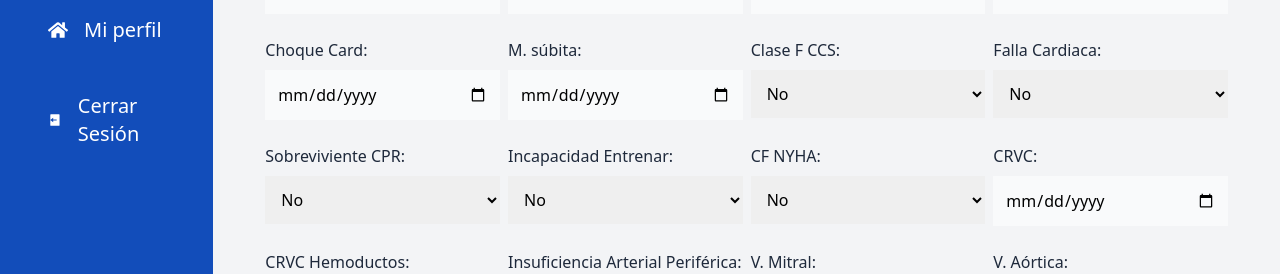
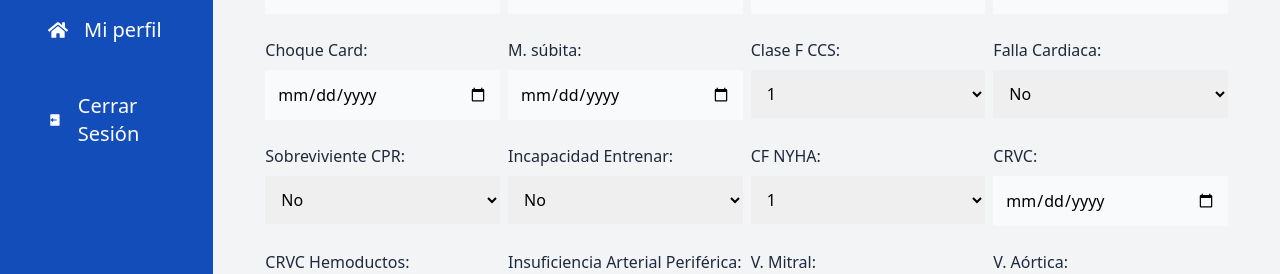
Before and after one commit to Emosnaya/pacientesrhc-react, a React (Vite) app: page /clinico/1 in a window 1280 px wide. Shown: the part 408-682 px from the top of the page. Built offline with nearby package versions, Linux system fonts and the light colour scheme; no server answers; sample sign-in values are in the browser's storage.

Commit message:
Ajstando campos con opciones

```diff
--- a/src/components/FormEstarti.jsx
+++ b/src/components/FormEstarti.jsx
@@ -1273,6 +1273,7 @@ export default function FormEstarti() {
                                     <option value="a">A</option>
                                     <option value="b">B</option>
                                     <option value="c">C</option>
+                                    <option value="d">D</option>
                                 </select>
                             </div>
                             <div className="mb-4">
--- a/src/components/PacienteEstrati.jsx
+++ b/src/components/PacienteEstrati.jsx
@@ -1539,6 +1539,7 @@ export default function PacienteEstrati() {
                                     <option value="a">A</option>
                                     <option value="b">B</option>
                                     <option value="c">C</option>
+                                    <option value="d">D</option>
                                 </select>
                             </div>
                             <div className="mb-4">
--- a/src/views/ExpClinico.jsx
+++ b/src/views/ExpClinico.jsx
@@ -289,9 +289,11 @@ export default function ExpClinico() {
                                 >
                                     Clase F CCS:
                                 </label>
-                                <select id="clase_ccs" name="clase_ccs" className='mt-2 w-full p-3'  value={expediente.clase_f_ccs===1 ||expediente.clase_f_ccs ==="true"?"true":"false"} onChange={ev => setExpediente({...expediente,clase_f_ccs: ev.target.value})} >
-                                    <option value="true">Si</option>
-                                    <option value="false">No</option>
+                                <select id="clase_ccs" name="clase_ccs" className='mt-2 w-full p-3' value={expediente.clase_f_ccs}   onChange={ev => setExpediente({...expediente,clase_f_ccs: ev.target.value})}>
+                                    <option value="1">1</option>
+                                    <option value="2">2</option>
+                                    <option value="3">3</option>
+                                    <option value="4">4</option>
                                 </select>
                             </div>
                             <div className="mb-4">
@@ -331,15 +333,17 @@ export default function ExpClinico() {
                                 </select>
                             </div>
                             <div className="mb-4">
-                                <label
+                            <label
                                     htmlFor="cf_nyha"
                                     className="text-slate-800"
                                 >
                                     CF NYHA:
                                 </label>
-                                <select id="cf_nyha" name="cf_nyha" className='mt-2 w-full p-3' value={expediente.cf_nyha===1 ||expediente.cf_nyha ==="true"?"true":"false"} onChange={ev => setExpediente({...expediente,cf_nyha: ev.target.value})} >
-                                    <option value="true">Si</option>
-                                    <option value="false">No</option>
+                                <select id="cf_nyha" name="cf_nyha" className='mt-2 w-full p-3' value={expediente.cf_nyha} onChange={ev => setExpediente({...expediente,cf_nyha: ev.target.value})} >
+                                    <option value="1">1</option>
+                                    <option value="2">2</option>
+                                    <option value="3">3</option>
+                                    <option value="4">4</option>
                                 </select>
                             </div>
                             <div className="mb-4">
--- a/src/views/ImpClinico.jsx
+++ b/src/views/ImpClinico.jsx
@@ -509,9 +509,11 @@ export default function ImpClinico() {
                                 >
                                     Clase F CCS:
                                 </label>
-                                <select id="clase_ccs" name="clase_ccs" className='mt-2 w-full p-3'  value={expediente.clase_f_ccs===1 ||expediente.clase_f_ccs ==="true"?"true":"false"} onChange={ev => setExpediente({...expediente,clase_f_ccs: ev.target.value})} >
-                                    <option value="true">Si</option>
-                                    <option value="false">No</option>
+                                <select id="clase_ccs" name="clase_ccs" className='mt-2 w-full p-3' value={expediente.clase_f_ccs}   onChange={ev => setExpediente({...expediente,clase_f_ccs: ev.target.value})}>
+                                    <option value="1">1</option>
+                                    <option value="2">2</option>
+                                    <option value="3">3</option>
+                                    <option value="4">4</option>
                                 </select>
                             </div>
                             <div className="mb-4">
@@ -551,15 +553,17 @@ export default function ImpClinico() {
                                 </select>
                             </div>
                             <div className="mb-4">
-                                <label
+                            <label
                                     htmlFor="cf_nyha"
                                     className="text-slate-800"
                                 >
                                     CF NYHA:
                                 </label>
-                                <select id="cf_nyha" name="cf_nyha" className='mt-2 w-full p-3' value={expediente.cf_nyha===1 ||expediente.cf_nyha ==="true"?"true":"false"} onChange={ev => setExpediente({...expediente,cf_nyha: ev.target.value})} >
-                                    <option value="true">Si</option>
-                                    <option value="false">No</option>
+                                <select id="cf_nyha" name="cf_nyha" className='mt-2 w-full p-3' value={expediente.cf_nyha} onChange={ev => setExpediente({...expediente,cf_nyha: ev.target.value})} >
+                                    <option value="1">1</option>
+                                    <option value="2">2</option>
+                                    <option value="3">3</option>
+                                    <option value="4">4</option>
                                 </select>
                             </div>
                             <div className="mb-4">
--- a/src/views/Paciente.jsx
+++ b/src/views/Paciente.jsx
@@ -490,7 +490,7 @@ export default function Paciente() {
                           <td className="border-b-2 border-gray-200">{(() => {if (expediente.tipo_exp === 1) {return 'Prueba de esfuerzo';} else if(expediente.tipo_exp === 2) {return 'Estratificación';}else if(expediente.tipo_exp === 3) {return'Expediente Clínico'} else {return 'Reporte Final'}})()}</td>
                           <td className="border-b-2 border-gray-200">{(expediente.tipo_exp===1 || expediente.tipo_exp===3)?expediente.fecha:(expediente.tipo_exp===2)?expediente.estrati_fecha:(expediente.tipo_exp===4)?" ": ""}</td>
                           <td className="flex items-center justify-between border-b-2 border-gray-200 py-5">
-                          {(() => {if (expediente.tipo_exp === 1) {return <Link to={'/prueba/'+ expediente.id}> <FaEdit className="action-icon edit hover:text-yellow-400" /></Link>;} else if(expediente.tipo_exp === 2) {return <Link to={'/estrati/'+ expediente.id}> <FaEdit className="action-icon edit hover:text-yellow-400" /></Link>;}else if(expediente.tipo_exp === 3) {return <Link to={'/clinico/'+ expediente.id}> <FaEdit className="action-icon edit hover:text-yellow-400" /></Link>}else {return <Link to={'/reporte/'+ expediente.id}> <FaEdit className="action-icon edit hover:text-yellow-400" /></Link>}})()}
+                          {(() => {if (expediente.tipo_exp === 1) {return <Link to={'/prueba/'+ expediente.id}> <FaEdit className="action-icon edit hover:text-yellow-400" /></Link>;} else if(expediente.tipo_exp === 2) {return <Link to={'/estrati/'+ expediente.id}> <FaEdit className="action-icon edit hover:text-yellow-400" /></Link>;}else if(expediente.tipo_exp === 3) {return <Link to={'/clinico/'+ expediente.id}> <FaEdit className="action-icon edit hover:text-yellow-400" /></Link>}})()}
                           <FaEye className="action-icon info hover:text-[#165CDF]" onClick={ev => imprimirExpediente(expediente)}/>
                           {(() => {if (expediente.tipo_exp === 1) {return <Link to={'/prueba/imprimir/'+ expediente.id}> <FaPrint className="action-icon edit hover:text-yellow-400" /></Link>;} else if(expediente.tipo_exp === 2) {return <Link to={'/estrati/imprimir/'+ expediente.id}> <FaPrint className="action-icon edit hover:text-yellow-400" /></Link>;}else if(expediente.tipo_exp === 3) {return <Link to={'/clinico/imprimir/'+ expediente.id}> <FaPrint className="action-icon edit hover:text-yellow-400" /></Link>} })()}
                             <a onClick={ev => onDelete(expediente)} > <FaRegTrashCan className="action-icon delete hover:text-red-700" /> </a>
```
